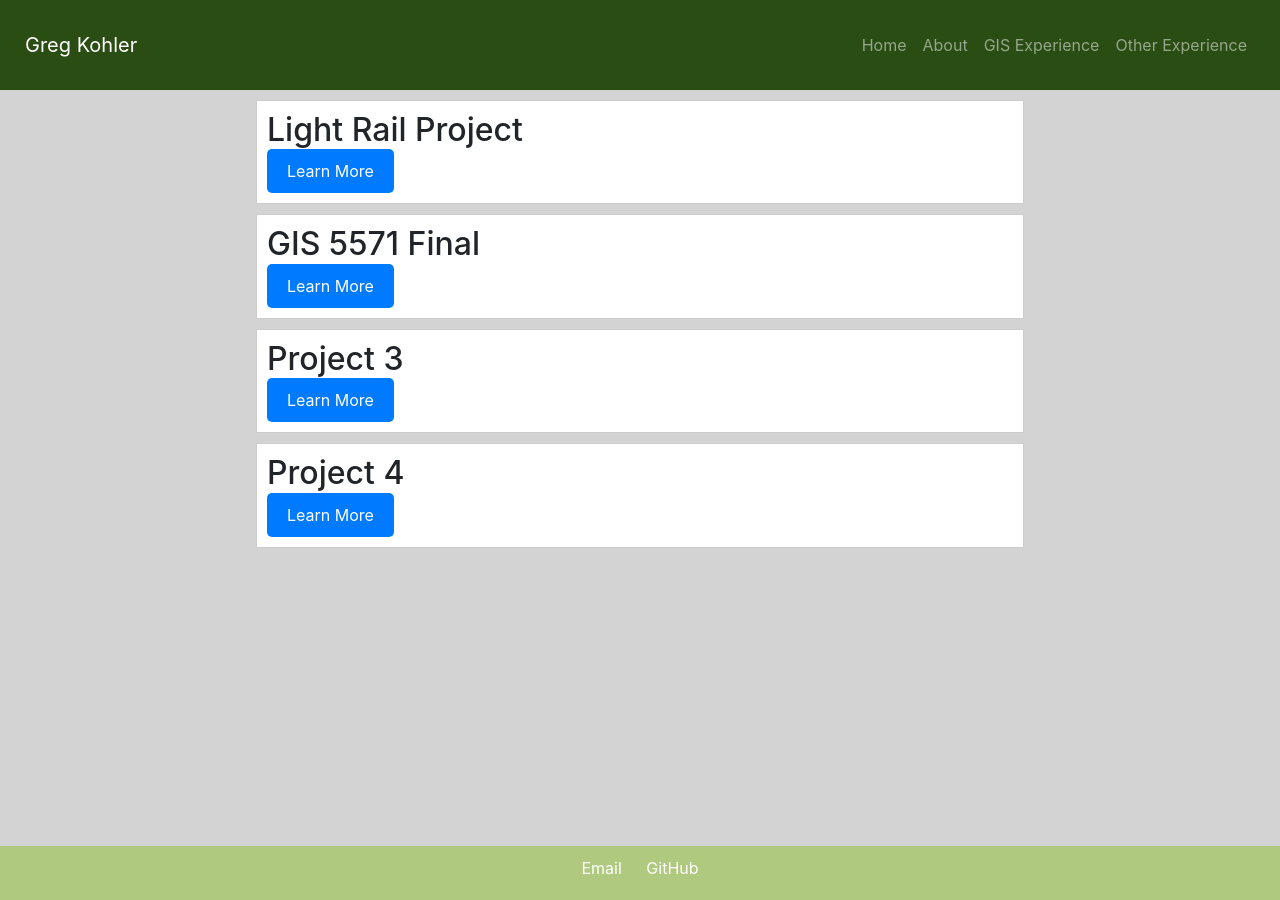
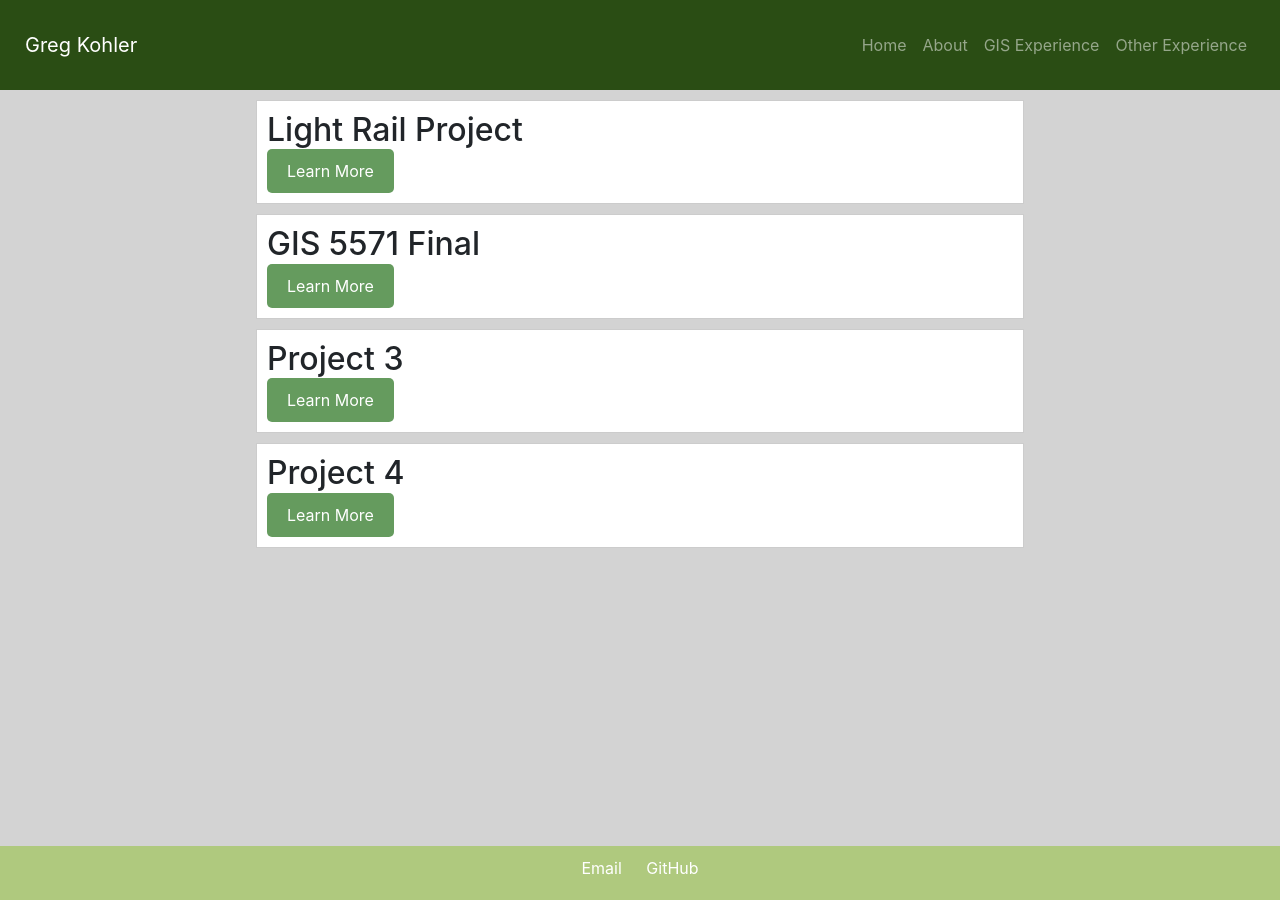
Before and after one commit to greg-kohler/myportfolio, a Jekyll site: the page built from gis.html, in a window 1280 px wide. Built offline with Jekyll 4.4.1, drawn with Linux system fonts in a browser that asks for light colours.

Commit message:
Update gis.html

```diff
--- a/gis.html
+++ b/gis.html
@@ -25,7 +25,7 @@ title: GIS Experience - Greg Kohler
             margin: 0;
         }
         .toggle-button {
-            background-color: #007BFF; /* Set the background color */
+            background-color: #659B5E; /* Set the background color */
             color: #FFFFFF; /* Set the text color */
             border: none;
             padding: 10px 20px; /* Adjust padding as needed */
```
